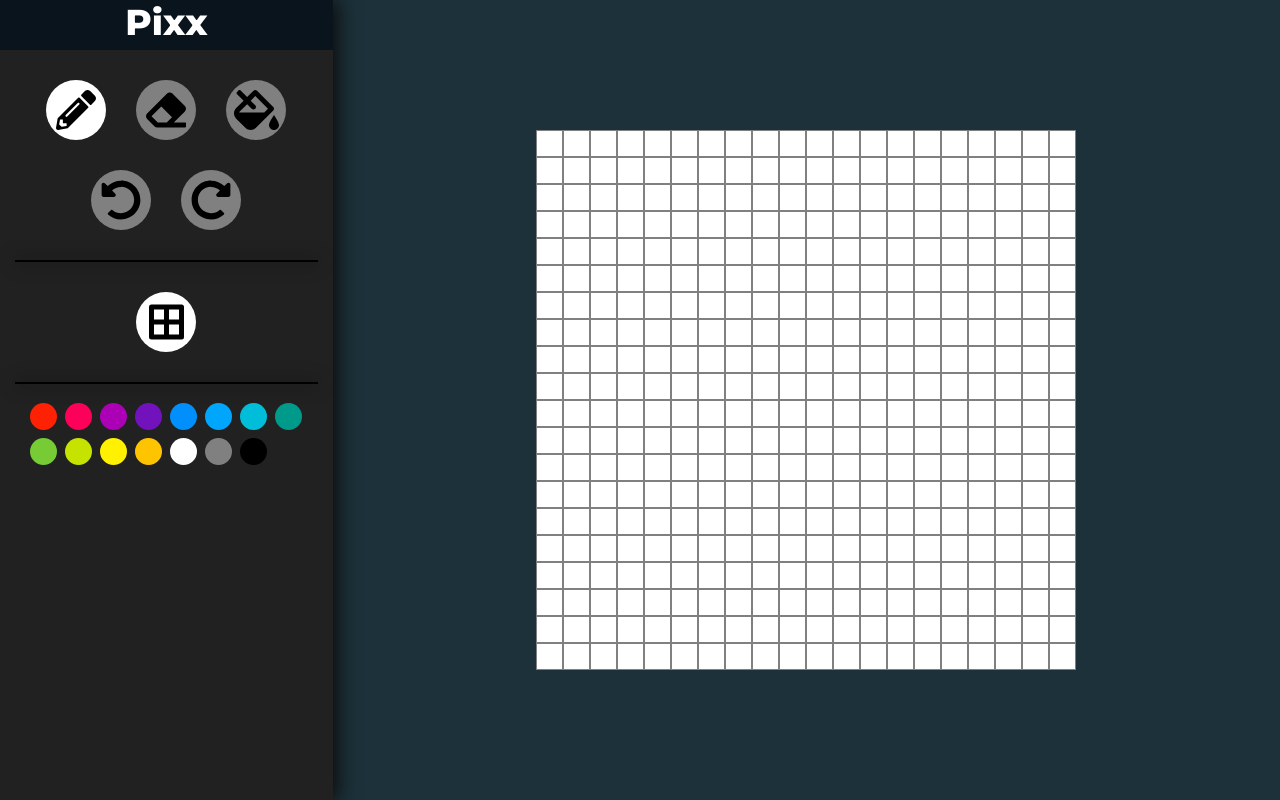
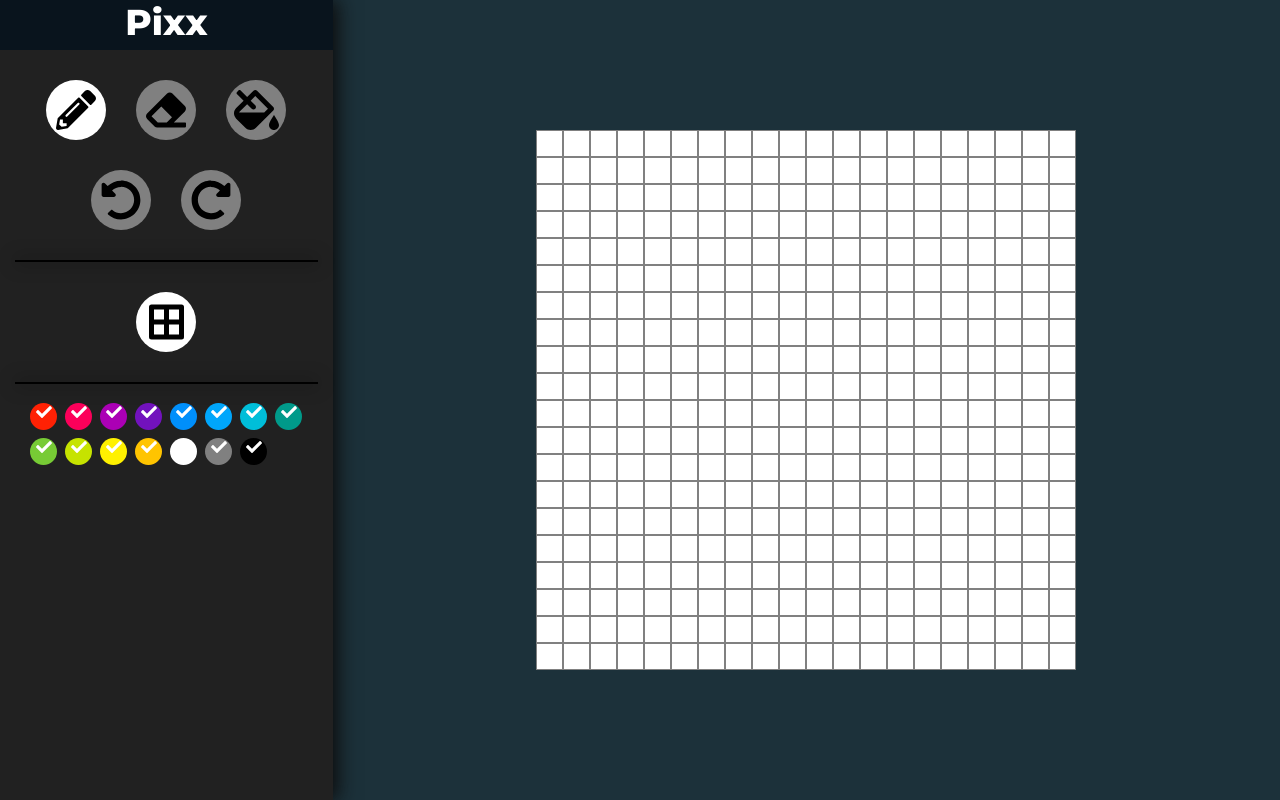
Before and after one commit to TorianHarris/pixx, a React (Create React App) app: page / in a window 1280 px wide. Built offline with nearby package versions, Linux system fonts and the light colour scheme.

Commit message:
wip/active swatch stying

```diff
--- a/src/components/Swatch.jsx
+++ b/src/components/Swatch.jsx
@@ -1,4 +1,6 @@
 import React from 'react';
+import { FontAwesomeIcon } from "@fortawesome/react-fontawesome";
+import { faCheck } from "@fortawesome/free-solid-svg-icons";
 
 export default function Swatch(props) {
   const style = {
@@ -12,6 +14,8 @@ export default function Swatch(props) {
     margin: 4
   }
   return (
-    <div style={style} id={props.id} />
+    <div style={style} id={props.id}>
+      <FontAwesomeIcon icon={faCheck}/>
+    </div>
   );
 }
```
